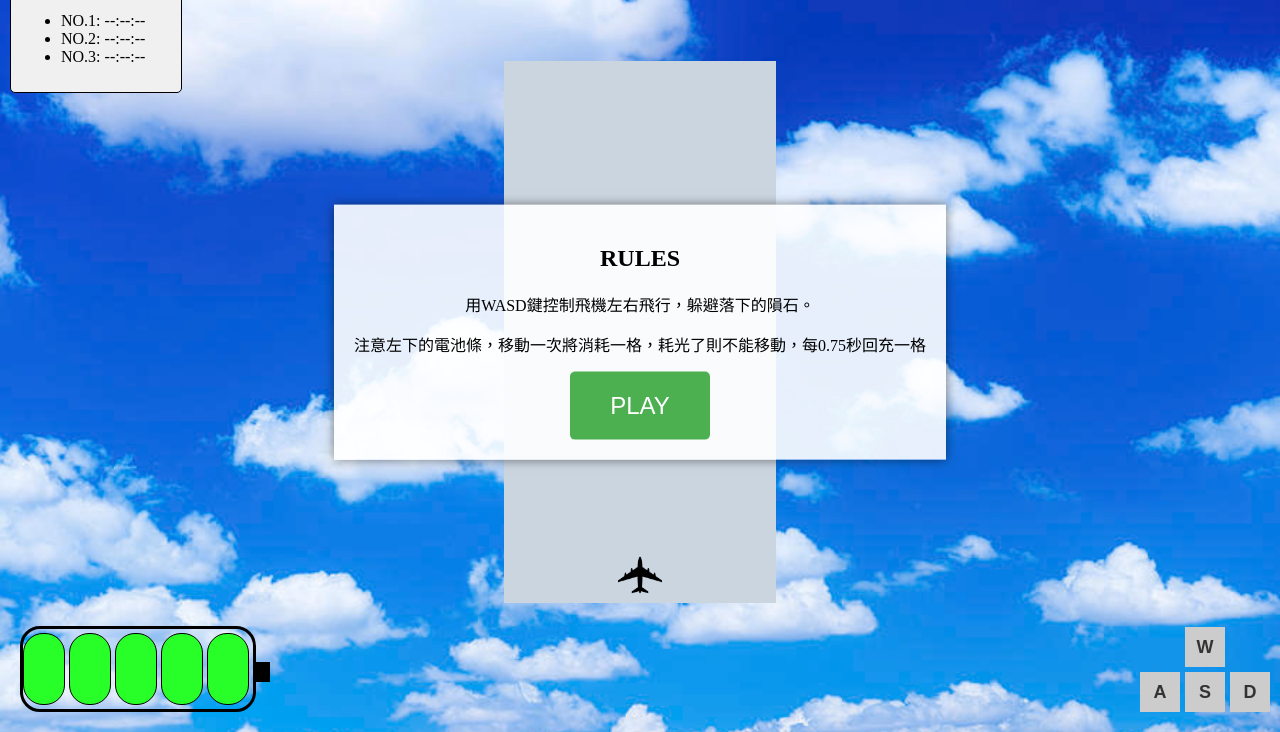
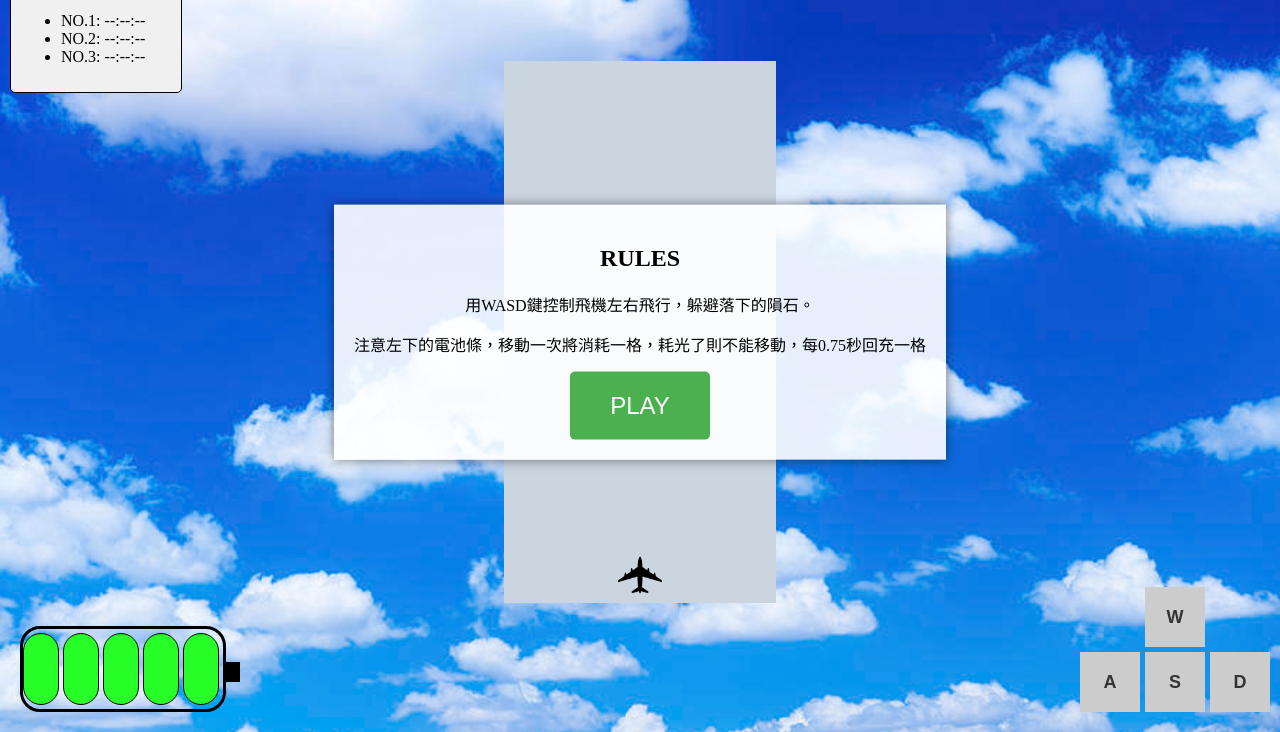
Before and after one commit to Maxhsu0716/airplanever4, a plain HTML site: page index.html in a window 1280 px wide. Shown: the part 68-800 px from the top of the page. Drawn offline with Linux system fonts and the light colour scheme.

Commit message:
Add files via upload

```diff
--- a/script.js
+++ b/script.js
@@ -380,7 +380,7 @@ window.onload = function() {
                     document.addEventListener('keydown', handleKeyPress);
                 }
             }
-        }, 3000); // 每隔3000毫秒（3秒）恢復一格電力
+        }, 750); // 每隔750毫秒（0.75秒）恢復一格電力
 
         // 啟動計時器
         timerInterval = setInterval(() => {
--- a/styles.css
+++ b/styles.css
@@ -76,8 +76,8 @@
 }
 
 .control-buttons button {
-    width: 40px;
-    height: 40px;
+    width: 60px;
+    height: 60px;
     border: none;
     background-color: #ccc;
     color: #333;
@@ -97,9 +97,7 @@ body {
 	margin: 0;
     padding: 0;
     background-size: cover;
-
 	background-image: url('bluesky.jpg') ;
-	background-repeat: no-repeat;
 }
 
 
@@ -140,7 +138,7 @@ body {
 }
 
 #battery {
-	width: 230px;
+	width: 200px;
     height: 80px;
     position: absolute;
     bottom: 20px; /* 距離底部的距離 */
@@ -153,12 +151,12 @@ body {
 }
 
 #black-square {
-    width: 15px; /* 小黑方块的宽度 */
-    height: 20px; /* 小黑方块的高度 */
-    background-color: black; /* 设置小黑方块的背景颜色 */
+    width: 15px;
+    height: 20px;
+    background-color: black;
     position: absolute;
-    bottom: calc(60px - 10px); /* 确保小黑方块与电池底部对齐并保持水平居中 */
-    left: calc(20px + 230px + 5px); /* 确保小黑方块与电池右边贴齐 */
+    bottom: calc(60px - 10px);
+    left: calc(20px + 200px + 5px);
 }
 .cell {
     width: 70px;
```
